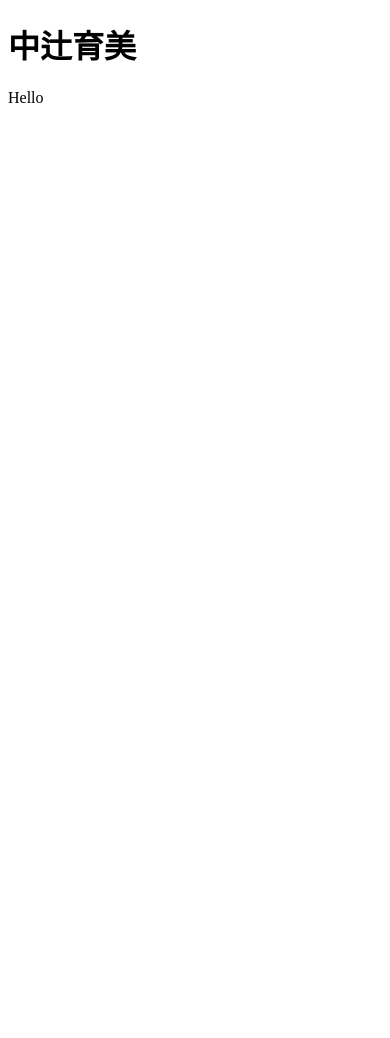
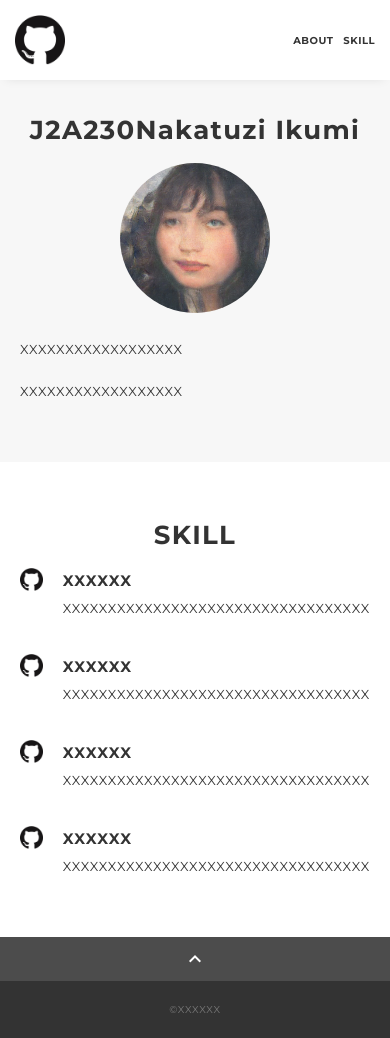
Before and after one commit to azrasi-1/portfolio, a plain HTML site: page docs/index.html in a window 390 px wide. Before the commit the page ends 844 px from the top, so only its background shows below. Drawn offline with nearby package versions, Linux system fonts and the light colour scheme.

Commit message:
テンプレート反映

```diff
--- /dev/null
+++ b/docs/css/ress.css
@@ -0,0 +1,283 @@
+/*!
+ * ress.css • v3.0.1
+ * MIT License
+ * github.com/filipelinhares/ress
+ */
+
+/* # =================================================================
+   # Global selectors
+   # ================================================================= */
+
+html {
+  box-sizing: border-box;
+  word-break: normal;
+  -moz-tab-size: 4;
+  tab-size: 4;
+
+  -webkit-text-size-adjust: 100%; /* Prevent adjustments of font size after orientation changes in iOS */
+}
+
+*,
+::before,
+::after {
+  box-sizing: inherit;
+  background-repeat: no-repeat; /* Set `background-repeat: no-repeat` to all elements and pseudo elements */
+}
+
+::before,
+::after {
+  vertical-align: inherit;
+  text-decoration: inherit; /* Inherit text-decoration and vertical align to ::before and ::after pseudo elements */
+}
+
+* {
+  margin: 0;
+  padding: 0; /* Reset `padding` and `margin` of all elements */
+}
+
+/* # =================================================================
+   # General elements
+   # ================================================================= */
+
+hr {
+  overflow: visible; /* Show the overflow in Edge and IE */
+  height: 0; /* Add the correct box sizing in Firefox */
+}
+
+details,
+main {
+  display: block; /* Render the `main` element consistently in IE. */
+}
+
+summary {
+  display: list-item; /* Add the correct display in all browsers */
+}
+
+small {
+  font-size: 80%; /* Set font-size to 80% in `small` elements */
+}
+
+[hidden] {
+  display: none; /* Add the correct display in IE */
+}
+
+abbr[title] {
+  /* Add the correct text decoration in Chrome, Edge, IE, Opera, and Safari */
+  text-decoration: underline;
+  text-decoration: underline dotted;
+  border-bottom: none; /* Remove the bottom border in Chrome 57 */
+}
+
+a {
+  background-color: transparent; /* Remove the gray background on active links in IE 10 */
+}
+
+a:active,
+a:hover {
+  outline-width: 0; /* Remove the outline when hovering in all browsers */
+}
+
+code,
+kbd,
+pre,
+samp {
+  font-family: monospace, monospace; /* Specify the font family of code elements */
+}
+
+pre {
+  font-size: 1em; /* Correct the odd `em` font sizing in all browsers */
+}
+
+b,
+strong {
+  font-weight: bolder; /* Add the correct font weight in Chrome, Edge, and Safari */
+}
+
+/* https://gist.github.com/unruthless/413930 */
+sub,
+sup {
+  position: relative;
+  font-size: 75%;
+  line-height: 0;
+  vertical-align: baseline;
+}
+
+sub {
+  bottom: -.25em;
+}
+
+sup {
+  top: -.5em;
+}
+
+/* # =================================================================
+   # Forms
+   # ================================================================= */
+
+input {
+  border-radius: 0;
+}
+
+/* Replace pointer cursor in disabled elements */
+[disabled] {
+  cursor: default;
+}
+
+[type="number"]::-webkit-inner-spin-button,
+[type="number"]::-webkit-outer-spin-button {
+  height: auto; /* Correct the cursor style of increment and decrement buttons in Chrome */
+}
+
+[type="search"] {
+  outline-offset: -2px; /* Correct the outline style in Safari */
+
+  -webkit-appearance: textfield; /* Correct the odd appearance in Chrome and Safari */
+}
+
+[type="search"]::-webkit-search-decoration {
+  -webkit-appearance: none; /* Remove the inner padding in Chrome and Safari on macOS */
+}
+
+textarea {
+  overflow: auto; /* Internet Explorer 11+ */
+  resize: vertical; /* Specify textarea resizability */
+}
+
+button,
+input,
+optgroup,
+select,
+textarea {
+  font: inherit; /* Specify font inheritance of form elements */
+}
+
+optgroup {
+  font-weight: bold; /* Restore the font weight unset by the previous rule */
+}
+
+button {
+  overflow: visible; /* Address `overflow` set to `hidden` in IE 8/9/10/11 */
+}
+
+button,
+select {
+  text-transform: none; /* Firefox 40+, Internet Explorer 11- */
+}
+
+/* Apply cursor pointer to button elements */
+button,
+[type="button"],
+[type="reset"],
+[type="submit"],
+[role="button"] {
+  cursor: pointer;
+  color: inherit;
+}
+
+/* Remove inner padding and border in Firefox 4+ */
+button::-moz-focus-inner,
+[type="button"]::-moz-focus-inner,
+[type="reset"]::-moz-focus-inner,
+[type="submit"]::-moz-focus-inner {
+  padding: 0;
+  border-style: none;
+}
+
+/* Replace focus style removed in the border reset above */
+button:-moz-focusring,
+[type="button"]::-moz-focus-inner,
+[type="reset"]::-moz-focus-inner,
+[type="submit"]::-moz-focus-inner {
+  outline: 1px dotted ButtonText;
+}
+
+button,
+html [type="button"],
+/* Prevent a WebKit bug where (2) destroys native `audio` and `video`controls in Android 4 */
+[type="reset"],
+[type="submit"] {
+  -webkit-appearance: button; /* Correct the inability to style clickable types in iOS */
+}
+
+/* Remove the default button styling in all browsers */
+button,
+input,
+select,
+textarea {
+  border-style: none;
+  background-color: transparent;
+}
+
+/* Style select like a standard input */
+select {
+  -webkit-appearance: none; /* Chrome 41+ */
+  -moz-appearance: none; /* Firefox 36+ */
+}
+
+select::-ms-expand {
+  display: none; /* Internet Explorer 11+ */
+}
+
+select::-ms-value {
+  color: currentColor; /* Internet Explorer 11+ */
+}
+
+legend {
+  display: table; /* Correct the text wrapping in Edge and IE */
+  max-width: 100%; /* Correct the text wrapping in Edge and IE */
+  max-width: 100%; /* Correct the text wrapping in Edge 18- and IE */
+  white-space: normal; /* Correct the text wrapping in Edge and IE */
+  color: inherit; /* Correct the color inheritance from `fieldset` elements in IE */
+  border: 0; /* Correct `color` not being inherited in IE 8/9/10/11 */
+}
+
+::-webkit-file-upload-button {
+  font: inherit; /* Change font properties to `inherit` in Chrome and Safari */
+  color: inherit;
+  /* Correct the inability to style clickable types in iOS and Safari */
+
+  -webkit-appearance: button;
+}
+
+/* # =================================================================
+   # Specify media element style
+   # ================================================================= */
+
+img {
+  border-style: none; /* Remove border when inside `a` element in IE 8/9/10 */
+}
+
+/* Add the correct vertical alignment in Chrome, Firefox, and Opera */
+progress {
+  vertical-align: baseline;
+}
+
+/* # =================================================================
+   # Accessibility
+   # ================================================================= */
+
+/* Hide content from screens but not screenreaders */
+@media screen {
+  [hidden~="screen"] {
+    display: inherit;
+  }
+  [hidden~="screen"]:not(:active):not(:focus):not(:target) {
+    position: absolute !important;
+    clip: rect(0 0 0 0) !important;
+  }
+}
+
+/* Specify the progress cursor of updating elements */
+[aria-busy="true"] {
+  cursor: progress;
+}
+
+/* Specify the pointer cursor of trigger elements */
+[aria-controls] {
+  cursor: pointer;
+}
+
+/* Specify the unstyled cursor of disabled, not-editable, or otherwise inoperable elements */
+[aria-disabled] {
+  cursor: default;
+}
--- /dev/null
+++ b/docs/css/style.css
@@ -0,0 +1,311 @@
+body {
+  font-family: "Montserrat","Helvetica Neue",Arial,"Hiragino Kaku Gothic ProN","Hiragino Sans",Meiryo,sans-serif;
+  font-size: 14px;
+  line-height: 1.8;
+  letter-spacing: .8px;
+  color: #333;
+}
+
+a {
+  transition: opacity .3s;
+  text-decoration: none;
+  color: #1ca9e3;
+}
+
+img {
+  max-width: 100%;
+  height: auto;
+  vertical-align: bottom;
+  border-style: none;
+}
+
+ul,
+li {
+  list-style: none;
+}
+
+.pc-only {
+  display: block;
+}
+
+.sp-only {
+  display: none;
+}
+
+.wrapper {
+  padding-top: 73px;
+}
+
+.section {
+  padding: 90px 0;
+}
+
+.section:nth-of-type(odd) {
+  background-color: #f7f7f7;
+}
+
+.inner {
+  max-width: 1340px;
+  margin: 0 auto;
+  padding: 0 40px;
+}
+
+.title {
+  font-size: 34px;
+  font-weight: bold;
+  line-height: 1;
+  margin-bottom: 40px;
+  text-align: center;
+  letter-spacing: .05em;
+  color: #333;
+}
+
+.lead {
+  margin-bottom: 30px;
+}
+
+/*--- header ---*/
+.header {
+  position: fixed;
+  top: 0;
+  z-index: 1;
+  width: 100%;
+  background-color: #fff;
+  box-shadow: 0 5px 10px -6px rgba(0,0,0,.1);
+}
+
+.header .inner {
+  display: flex;
+  align-items: center;
+  justify-content: space-between;
+  padding: 20px 40px;
+}
+
+.header-logo {
+  font-size: 20px;
+  font-weight: bold;
+  line-height: 1.2;
+  margin-right: 20px;
+  letter-spacing: .05em;
+}
+
+.header-logo a {
+  color: #333;
+}
+
+.header-banner {
+  width: 50px;
+}
+.header-nav-list {
+  display: flex;
+  justify-content: space-between;
+}
+
+.header-nav-item:not(:last-child) {
+  margin-right: 20px;
+}
+
+.header-nav-item a {
+  position: relative;
+  font-size: 13px;
+  font-weight: bold;
+  display: inline-block;
+  padding: 5px 0;
+  transition: .3s;
+  letter-spacing: .05em;
+  color: #333;
+}
+.header-nav-item a:after {
+  position: absolute;
+  bottom: 0;
+  left: 50%;
+  width: 0;
+  height: 3px;
+  content: "";
+  transition: .3s;
+  -webkit-transform: translateX(-50%);
+  transform: translateX(-50%);
+  background-color: #333;
+}
+
+.header-nav-item a:hover:after {
+  width: 100%;
+}
+
+/*--- about ---*/
+.profile {
+  display: flex;
+  flex-wrap: wrap;
+  max-width: 800px;
+  margin: 0 auto;
+}
+.profile-img {
+  width: 20%;
+  margin-right: 30px;
+  border-radius: 50%;
+}
+.profile-img img {
+  border-radius: 50%;
+}
+.profile-body {
+  flex: 1;
+}
+.profile-body p:not(:last-child) {
+  margin-bottom: 30px;
+}
+
+/*--- skill ---*/
+.skill-list {
+  display: flex;
+  flex-wrap: wrap;
+  justify-content: space-between;
+  margin-bottom: -50px;
+}
+
+.skill-item {
+  display: flex;
+  align-items: flex-start;
+  justify-content: space-between;
+  width: 48%;
+  margin-bottom: 50px;
+}
+
+.skill-img {
+  width: 60px;
+  height: auto;
+  margin-right: 20px;
+}
+
+.skill-body {
+  flex: 1;
+}
+
+.skill-name {
+  margin-bottom: 3px;
+}
+
+/*--- contact ---*/
+.contact {
+  text-align: center;
+}
+
+.contact-item:not(:last-child) {
+  margin-right: 10px;
+}
+
+.contact-icon {
+  width: 50px;
+}
+
+/*--- page-top ---*/
+.page-top {
+  font-weight: bold;
+  padding: 10px;
+  cursor: pointer;
+  text-align: center;
+  background-color: #4c4c4c;
+}
+
+.page-top .material-icons-outlined {
+  vertical-align: bottom;
+  color: #fff;
+}
+
+/*--- footer ---*/
+.footer {
+  padding: 30px;
+  background-color: #333;
+}
+
+.copyright {
+  font-size: 10px;
+  text-align: center;
+  color: #797979;
+}
+
+
+/* --- media Queries 767 ---*/
+@media screen and (max-width: 767px) {
+  body {
+    font-size: 13px;
+    line-height: 1.7;
+  }
+
+  .pc-only {
+    display: none;
+  }
+
+  .sp-only {
+    display: block;
+  }
+
+  .title {
+    font-size: 26px;
+    margin-bottom: 20px;
+  }
+
+  .wrapper {
+    padding-top: 57px;
+  }
+
+  .section {
+    padding: 60px 0;
+  }
+
+  .inner {
+    padding: 0 20px;
+  }
+
+  .header .inner {
+    padding: 15px;
+  }
+
+  .header-logo {
+    font-size: 15px;
+    margin-right: 15px;
+  }
+
+  .header-nav-item:not(:last-child) {
+    margin-right: 10px;
+  }
+
+  .header-nav-item a {
+    font-size: 10px;
+  }
+
+  .header-nav-item a:after {
+    display: none;
+  }
+
+  .profile {
+    display: block;
+  }
+  .profile-img {
+    width: 150px;
+    margin: 0 auto;
+    margin-bottom: 25px;
+  }
+
+  .profile-body p:not(:last-child) {
+    margin-bottom: 20px;
+  }
+
+  .skill-list {
+    display: block;
+    margin-bottom: 0;
+  }
+
+  .skill-item {
+    width: 100%;
+    margin-bottom: 35px;
+  }
+
+  .skill-item:last-child {
+    margin-bottom: 0;
+  }
+
+  .footer {
+    padding: 20px;
+  }
+
+}
--- a/docs/index.html
+++ b/docs/index.html
@@ -1,11 +1,117 @@
 <!DOCTYPE html>
 <html>
 <head>
-<meta charset="UTF-8">
-<title>My portfolio</title>
+<meta charset="utf-8" />
+<meta name="viewport"
+	content="width=device-width,initial-scale=1.0,user-scalable=no" />
+<meta property="og:type" content="website" />
+<meta property="og:title" content="XXXXXX's portfolio" />
+<!-- <meta property="og:url" content="dummyurl" /> -->
+<meta property="og:description" content="XXXXXXの自己紹介サイトです。" />
+<meta property="og:image" content="img/ogp.png" />
+<meta name="description" content="XXXXXXの自己紹介サイトです。" />
+<title>XXXXXX ポートフォリオ</title>
+<link rel="preconnect" href="https://fonts.gstatic.com" />
+<link
+	href="https://fonts.googleapis.com/css2?family=Montserrat:wght@400;700&display=swap"
+	rel="stylesheet" />
+<link
+	href="https://fonts.googleapis.com/css?family=Material+Icons+Outlined"
+	rel="stylesheet" />
+<link href="css/ress.css" media="all" rel="stylesheet" type="text/css" />
+<link href="css/style.css" media="all" rel="stylesheet" type="text/css" />
+<!-- <link rel="shortcut icon" href="img/favicon.ico" /> -->
+<!-- <link rel="canonical" href="dummyurl" /> -->
 </head>
+
 <body>
-	<h1>中辻育美</h1>
-	<p>Hello</p>
+	<div class="wrapper">
+		<header class="header">
+			<div class="inner">
+				<h1 class="header-logo">
+					<a href="#"><img class="header-banner" src="img/github.png"
+						alt="ロゴマーク" /> </a>
+				</h1>
+				<nav class="header-nav">
+					<ul class="header-nav-list">
+						<li class="header-nav-item"><a href="#about">ABOUT</a></li>
+						<li class="header-nav-item"><a href="#skill">SKILL</a></li>
+					</ul>
+				</nav>
+			</div>
+		</header>
+
+		<main class="content">
+			<section class="about section" id="about">
+				<div class="inner">
+					<h2 class="title">J2A230Nakatuzi Ikumi</h2>
+					<div class="profile">
+						<p class="profile-img">
+							<img src="img/profile.png" alt="自画像" />
+						</p>
+						<div class="profile-body">
+							<p>XXXXXXXXXXXXXXXXXX</p>
+							<p>XXXXXXXXXXXXXXXXXX</p>
+						</div>
+					</div>
+				</div>
+			</section>
+
+			<section class="skill section" id="skill">
+				<div class="inner">
+					<h2 class="title">SKILL</h2>
+					<div class="skill-list">
+						<div class="skill-item">
+							<p class="skill-img">
+								<img src="img/github.png" alt="logo" />
+							</p>
+							<div class="skill-body">
+								<h3 class="skill-name">XXXXXX</h3>
+								<p class="skill-text">XXXXXXXXXXXXXXXXXXXXXXXXXXXXXXXXXX</p>
+							</div>
+						</div>
+						<div class="skill-item">
+							<p class="skill-img">
+								<img src="img/github.png" alt="logo" />
+							</p>
+							<div class="skill-body">
+								<h3 class="skill-name">XXXXXX</h3>
+								<p class="skill-text">XXXXXXXXXXXXXXXXXXXXXXXXXXXXXXXXXX</p>
+							</div>
+						</div>
+						<div class="skill-item">
+							<p class="skill-img">
+								<img src="img/github.png" alt="logo" />
+							</p>
+							<div class="skill-body">
+								<h3 class="skill-name">XXXXXX</h3>
+								<p class="skill-text">XXXXXXXXXXXXXXXXXXXXXXXXXXXXXXXXXX</p>
+							</div>
+						</div>
+						<div class="skill-item">
+							<p class="skill-img">
+								<img src="img/github.png" alt="logo" />
+							</p>
+							<div class="skill-body">
+								<h3 class="skill-name">XXXXXX</h3>
+								<p class="skill-text">XXXXXXXXXXXXXXXXXXXXXXXXXXXXXXXXXX</p>
+							</div>
+						</div>
+					</div>
+				</div>
+			</section>
+
+			<div class="page-top" id="js-page-top">
+				<span class="material-icons-outlined">expand_less</span>
+			</div>
+
+			<footer class="footer">
+				<div class="copyright">&copy;XXXXXX</div>
+			</footer>
+		</main>
+	</div>
+	<script
+		src="https://ajax.googleapis.com/ajax/libs/jquery/3.5.1/jquery.min.js"></script>
+	<script src="js/script.js"></script>
 </body>
 </html>
--- /dev/null
+++ b/docs/js/script.js
@@ -0,0 +1,20 @@
+$(function () {
+
+  //ページ内スクロール
+  var navHeight = $(".header").outerHeight();
+
+  $('a[href^="#"]').on("click", function () {
+    var href = $(this).attr("href");
+    var target = $(href == "#" || href == "" ? "html" : href);
+    var position = target.offset().top - navHeight;
+    $("html, body").animate({ scrollTop: position, }, 300, "swing");
+    return false;
+  });
+
+  //ページトップ
+  $("#js-page-top").on("click", function () {
+    $("body,html").animate({ scrollTop: 0, }, 300);
+    return false;
+  });
+
+});
```
Also changed, not shown: docs/img/github.png (added), docs/img/ogp.png (added), docs/img/profile.png (added).
